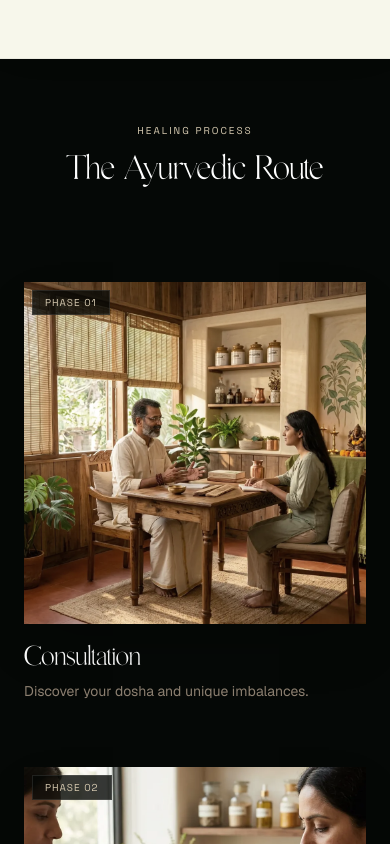
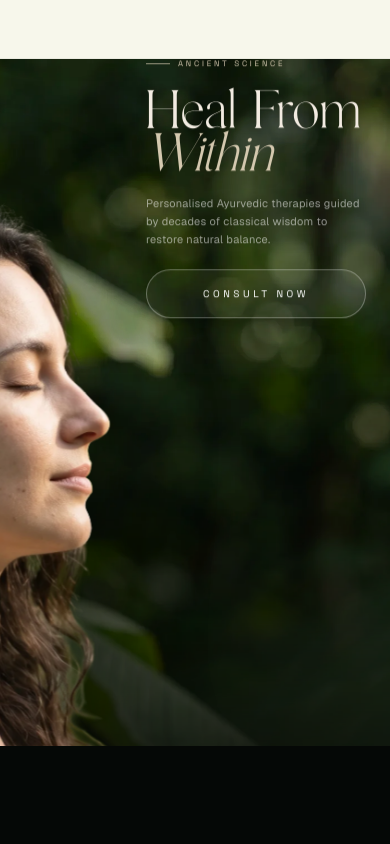
Before and after one commit to shiblymohammed/ojas-theeram, a Next.js app: page / in a window 390 px wide. Shown: the part 4340-5184 px from the top of the page. Built offline with nearby package versions, Linux system fonts and the light colour scheme; a web font is replaced by a local one.

Commit message:
Revert "Performance: Replaced complex sticky 3D overlap logic with performant native CSS stacking on mobile viewports to prevent massive GPU frame delays"
This reverts commit 52dc78a375d7190db0e972ae2c6d6ec68b862aea.

```diff
--- a/src/components/sections/AdvancedCareSection.tsx
+++ b/src/components/sections/AdvancedCareSection.tsx
@@ -29,11 +29,11 @@ export default function AdvancedCareSection() {
     <section
       ref={containerRef}
       id="advanced-care"
-      // Overlap the Doctor Section & extend scroll space for stacking on desktop only!
-      className="relative h-auto md:h-[400vh] md:mt-[-100vh] z-30 bg-[#050806] text-[var(--text-primary)]"
+      // Overlap the Doctor Section & extend scroll space for stacking!
+      className="relative h-[400vh] mt-[-100vh] z-30 bg-[#050806] text-[var(--text-primary)]"
     >
-      {/* Sticky Full-Screen Takeover Container (Desktop) / Native block (Mobile) */}
-      <div className="relative md:sticky md:top-0 h-auto md:h-screen w-full flex items-center justify-center overflow-hidden bg-[#050806] py-16 md:py-0">
+      {/* Sticky Full-Screen Takeover Container */}
+      <div className="sticky top-0 h-[100svh] lg:h-screen w-full flex items-center justify-center overflow-hidden bg-[#050806]">
 
         {/* Cinematic Modulated Image Wrapper */}
         <div className="absolute inset-0 z-0 bg-[#050806] overflow-hidden">
@@ -71,8 +71,8 @@ export default function AdvancedCareSection() {
           </div>
 
           {/* Right: The Interactive Card Stack */}
-          <div className="w-full md:w-7/12 h-auto md:h-full relative flex items-start md:items-center justify-center md:justify-end mt-12 md:mt-0 xl:pr-12">
-             <div className="w-full max-w-md lg:max-w-xl relative h-auto md:h-[480px] flex flex-col md:block">
+          <div className="w-full md:w-7/12 h-[65vh] md:h-full relative flex items-start md:items-center justify-center md:justify-end mt-4 md:mt-0 xl:pr-12">
+             <div className="w-full max-w-md lg:max-w-xl relative h-[380px] md:h-[480px]">
                {advancedTreatments.map((item, index) => (
                  <StackedCard
                    key={item.id}
@@ -114,8 +114,8 @@ function StackedCard({ item, index, scrollYProgress, total }: { item: any, index
   return (
     <motion.div
       style={{ y, scale, opacity, zIndex: index, transformOrigin: 'top center' }}
-      // Responsive fallback: absolute on desktop for complex overlaps, relative stack natively on mobile avoiding GPU strains.
-      className={`relative mb-6 md:mb-0 md:absolute inset-x-0 top-0 h-auto md:h-full min-h-[350px] bg-gradient-to-br ${item.color} to-[#050505] backdrop-blur-3xl border-t border-l border-white/10 shadow-[0_-20px_50px_rgba(0,0,0,0.8)] p-8 md:p-12 rounded-[2rem] md:rounded-[40px] flex flex-col justify-between overflow-hidden will-change-transform max-md:!transform-none max-md:!opacity-100 max-md:!scale-100`}
+      // Use will-change to force GPU layering so stacking remains butter smooth on mobile
+      className={`absolute inset-x-0 top-0 h-full bg-gradient-to-br ${item.color} to-[#050505] backdrop-blur-3xl border-t border-l border-white/10 shadow-[0_-20px_50px_rgba(0,0,0,0.8)] p-8 md:p-12 rounded-3xl md:rounded-[40px] flex flex-col justify-between overflow-hidden will-change-transform`}
     >
       {/* Decorative inner light sweep */}
       <div className="absolute inset-0 bg-gradient-to-b from-white/5 to-transparent pointer-events-none" />
--- a/src/components/sections/ConditionsSection.tsx
+++ b/src/components/sections/ConditionsSection.tsx
@@ -119,29 +119,8 @@ export default function ConditionsSection() {
       id="conditions"
       ref={containerRef}
       onMouseMove={handleMouseMove}
-      className={`relative w-full ${isMobile ? 'h-auto py-16' : 'h-[900vh]'} bg-[#050806] font-sans z-0`}
+      className="relative w-full h-[900vh] bg-[#050806] font-sans z-0"
     >
-      {/* MOBILE NATIVE STACKING FAST-PATH */}
-      {isMobile ? (
-        <div className="w-full flex flex-col px-6 gap-16 relative z-10">
-          <div className="text-center mb-4">
-             <span className="text-[var(--brand-sand)] font-space tracking-[0.2em] text-[10px] uppercase block mb-3">Healing Process</span>
-             <h2 className="text-3xl font-gallient text-white mb-4">The Ayurvedic Route</h2>
-          </div>
-          {STEPS.map((step, idx) => (
-             <div key={idx} className="flex flex-col gap-4">
-                <div className="relative w-full aspect-square overflow-hidden shadow-2xl">
-                   <img src={step.img} alt={step.title} className="w-full h-full object-cover grayscale-[20%]" />
-                   <div className="absolute top-2 left-2 bg-[#050806]/80 px-3 py-1 font-space text-[10px] text-[var(--brand-sand)] uppercase tracking-widest border border-white/10">Phase 0{idx + 1}</div>
-                </div>
-                <div>
-                   <h3 className="text-2xl font-gallient text-white mb-2">{step.title}</h3>
-                   <p className="text-[#8c7f70] text-sm leading-relaxed">{step.desc}</p>
-                </div>
-             </div>
-          ))}
-        </div>
-      ) : (
       <motion.div
         className="sticky top-0 w-full h-[100svh] lg:h-screen overflow-hidden p-0 m-0 will-change-transform"
         style={{ y: entryY }}
@@ -371,7 +350,6 @@ export default function ConditionsSection() {
         </motion.div>
 
       </motion.div>
-      )}
     </section>
   );
 }
--- a/src/components/sections/DoctorSection.tsx
+++ b/src/components/sections/DoctorSection.tsx
@@ -27,15 +27,15 @@ export default function DoctorSection() {
     <section
       ref={containerRef}
       id="doctor"
-      // Negative top margin physically overlaps the last 100vh of the TreatmentsSection beneath us, only on Desktop!
-      className="relative h-auto md:h-[250vh] md:mt-[-100vh] z-20 bg-[#f6f2ee] md:bg-transparent text-[var(--text-primary)]"
+      // Negative top margin physically overlaps the last 100vh of the TreatmentsSection beneath us!
+      className="relative h-[250vh] mt-[-100vh] z-20 bg-transparent text-[var(--text-primary)]"
     >
-      <div className="relative md:sticky md:top-0 h-auto md:h-screen w-full flex flex-col md:flex-row overflow-visible">
+      <div className="sticky top-0 h-[100svh] lg:h-screen w-full flex flex-col md:flex-row overflow-visible">
 
-        {/* Left Side: Enters from TOP using extreme negative parallax on Desktop (Text Layout) */}
+        {/* Left Side: Enters from TOP using extreme negative parallax (Text Layout) */}
         <motion.div
            style={{ y: leftY, opacity: curtainShadow }}
-           className="w-full md:w-1/2 h-auto py-12 md:py-0 md:h-full bg-[#f6f2ee] flex items-center px-4 sm:px-6 md:px-12 lg:px-20 z-30 shadow-2xl drop-shadow-none md:drop-shadow-[45px_0_65px_rgba(0,0,0,0.4)] order-2 md:order-1 max-md:!transform-none max-md:!opacity-100"
+           className="w-full md:w-1/2 h-[50vh] md:h-full bg-[#f6f2ee] flex items-center px-4 sm:px-6 md:px-12 lg:px-20 py-6 md:py-0 z-30 shadow-2xl drop-shadow-[45px_0_65px_rgba(0,0,0,0.4)] order-2 md:order-1"
         >
           <div className="w-full max-w-xl mx-auto flex flex-col justify-center">
             <div>
@@ -141,7 +141,7 @@ export default function DoctorSection() {
 
         {/* Right Side: Enters from BOTTOM inherently (Image Layout) */}
         <motion.div
-           className="relative w-full md:w-1/2 h-[50vh] md:h-full bg-[var(--brand-forest)] overflow-hidden flex items-center justify-center p-8 z-20 order-1 md:order-2 shadow-none md:shadow-2xl"
+           className="relative w-full md:w-1/2 h-[50vh] md:h-full bg-[var(--brand-forest)] overflow-hidden flex items-center justify-center pointer-events-auto z-20 shadow-2xl order-1 md:order-2"
         >
           {/* Subtle text watermark */}
           <div className="absolute inset-0 flex items-center justify-center opacity-10 pointer-events-none z-10">
--- a/src/components/sections/TreatmentsPreview.tsx
+++ b/src/components/sections/TreatmentsPreview.tsx
@@ -38,15 +38,15 @@ export default function TreatmentsPreview() {
     <section
       ref={containerRef}
       id="treatments"
-      // Negative top margin physically overlaps the last 100vh of the Conditions section beneath us, ONLY on Desktop!
-      className="relative h-auto md:h-[250vh] md:mt-[-100vh] z-10 bg-[var(--bg-primary)] md:bg-transparent text-[var(--text-primary)]"
+      // Negative top margin physically overlaps the last 100vh of the Conditions section beneath us!
+      className="relative md:h-[250vh] md:mt-[-100vh] z-10 bg-transparent text-[var(--text-primary)]"
     >
-      {/* Sticky Container Desktop / Standard Container Mobile */}
-      <div className="relative md:sticky md:top-0 h-auto md:h-screen w-full flex flex-col md:flex-row overflow-visible">
+      {/* Sticky Container for Split Layout - No overflow hiding enables the right side to spawn from space out of bounds! */}
+      <div className="md:sticky md:top-0 h-auto md:h-screen w-full flex flex-col md:flex-row overflow-visible">
 
         {/* Left Side: Enters from BOTTOM inherently (Image Layout) */}
         <motion.div
-           className="relative w-full md:w-1/2 h-[50vh] md:h-full bg-[var(--brand-forest)] overflow-hidden flex items-center justify-center z-20 shadow-none md:shadow-2xl"
+           className="relative w-full md:w-1/2 h-[40vh] md:h-full bg-[var(--brand-forest)] overflow-hidden flex items-center justify-center pointer-events-auto z-20 shadow-2xl"
         >
           {/* Subtle text watermark */}
           <div className="absolute inset-0 flex items-center justify-center opacity-10 pointer-events-none z-10">
@@ -100,10 +100,10 @@ export default function TreatmentsPreview() {
           </div>
         </motion.div>
 
-        {/* Right Side: Enters from TOP using extreme negative parallax on Desktop (Interactive List) */}
+        {/* Right Side: Enters from TOP using extreme negative parallax (Interactive List) */}
         <motion.div
            style={{ y: rightY, opacity: curtainShadow }}
-           className="w-full md:w-1/2 h-auto py-12 md:py-0 md:h-full bg-[#f3eee8] flex items-center px-4 sm:px-8 md:px-16 lg:px-24 z-30 shadow-2xl md:drop-shadow-[0_45px_65px_rgba(0,0,0,0.5)] max-md:!transform-none max-md:!opacity-100"
+           className="w-full md:w-1/2 h-[60vh] md:h-full bg-[#f3eee8] flex items-center px-4 sm:px-8 md:px-16 lg:px-24 z-30 shadow-2xl drop-shadow-[0_45px_65px_rgba(0,0,0,0.5)]"
         >
           <div className="w-full max-w-xl mx-auto flex flex-col justify-center">
 
```
